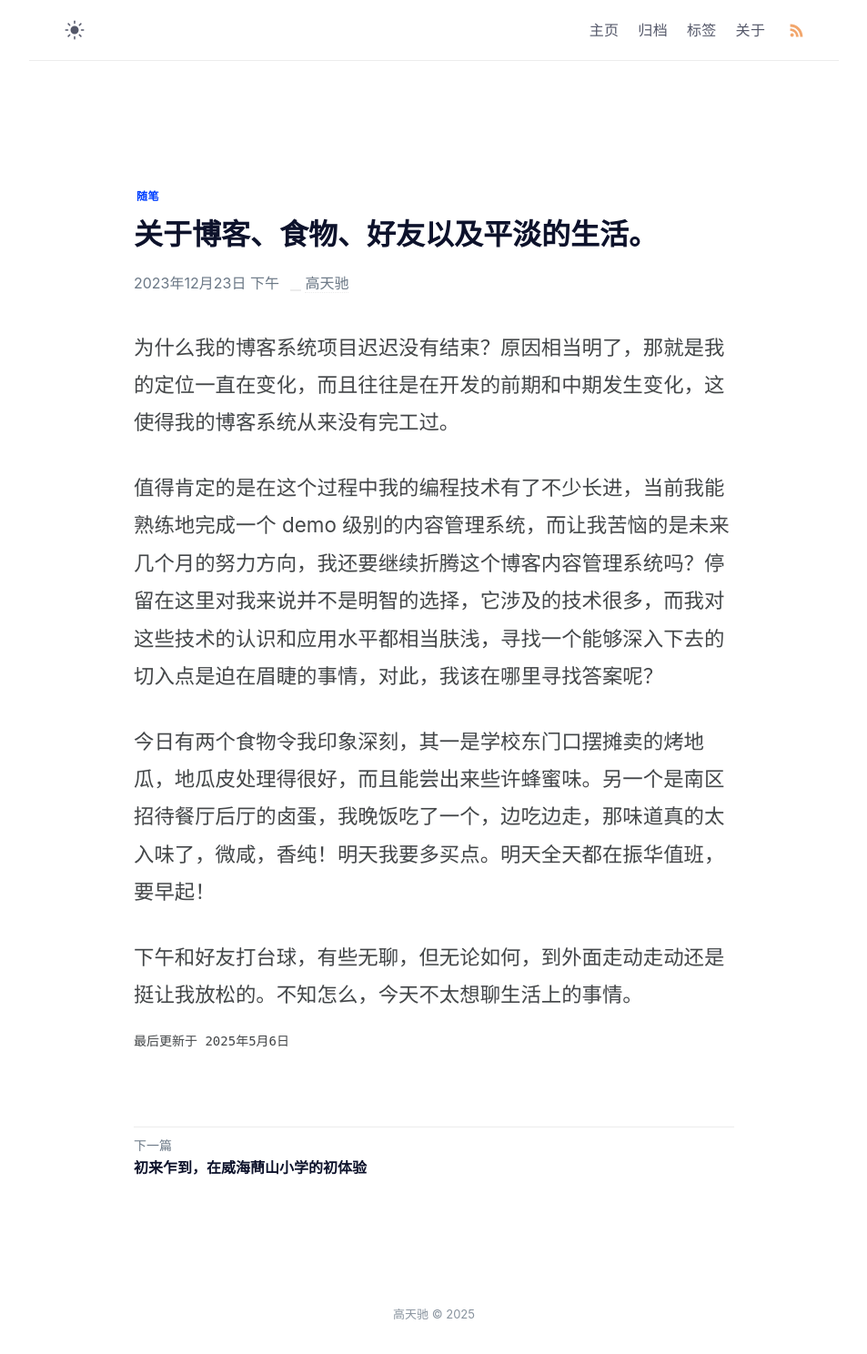
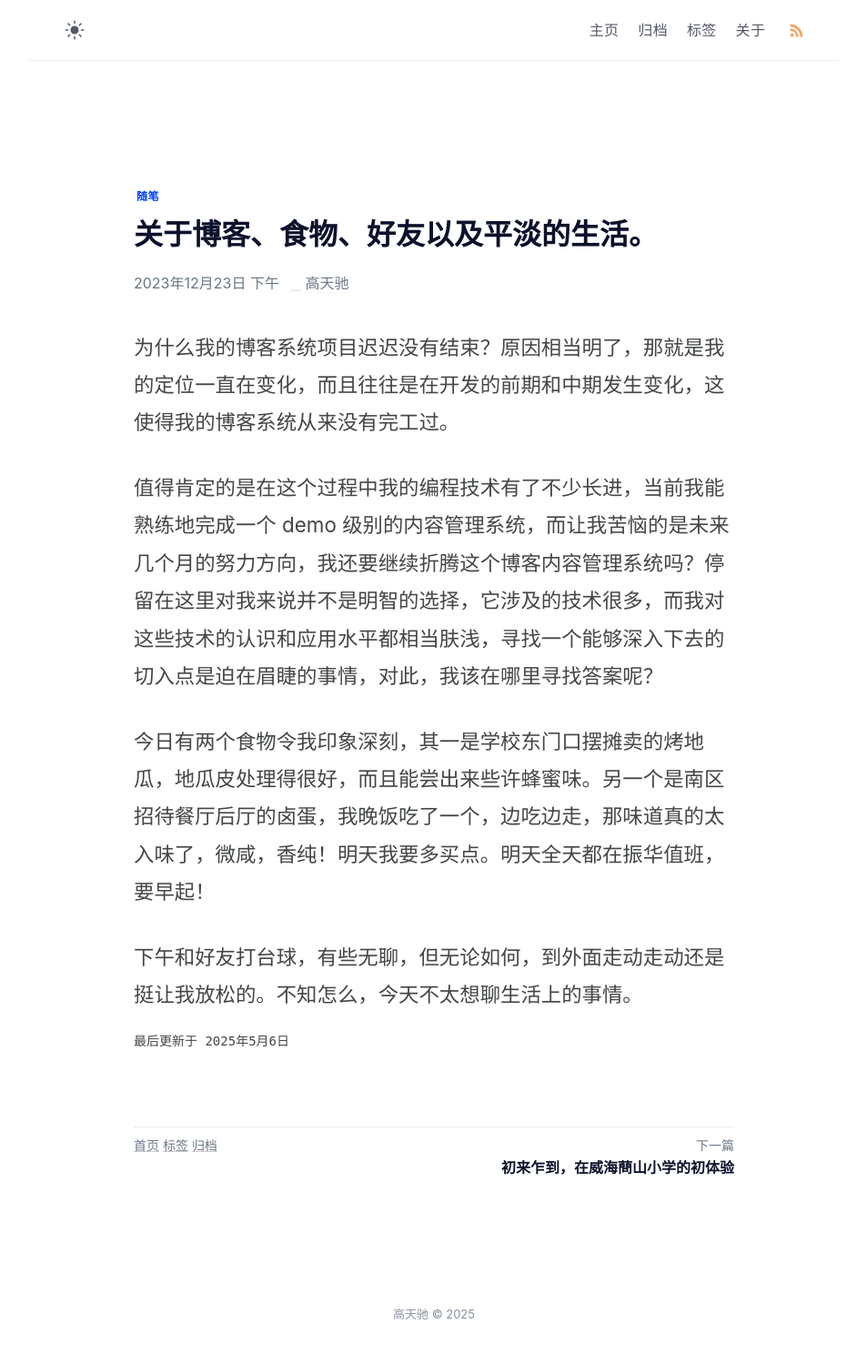
Before and after one commit to gaotianchi/gaotianchi.github.io, a Jekyll site: the page built from _posts/2023-12-23-random-thoughts-on-blogs-food-and-friends.md, in a window 1280 px wide. Shown: the whole page at 91% size, without its empty margins (163-1116 px from the left). Built offline with Jekyll 4.4.1, drawn with Linux system fonts in a browser that asks for light colours; comment, search, counter and statistics services are not loaded.

Commit message:
refactor: update comments section and navigation links for better usability

```diff
--- a/_includes/comments.html
+++ b/_includes/comments.html
@@ -1,5 +1,5 @@
 <!-- unnecessary file, however you can still use for comment section, e.g disqus -->
-<script
+<!-- <script
   src="https://utteranc.es/client.js"
   repo="username/reponame"
   issue-term="pathname"
@@ -7,4 +7,22 @@
   theme="github-light"
   crossorigin="anonymous"
   async
-></script>
+></script> -->
+<!-- 来必力City版安装代码 -->
+<div id="lv-container" data-id="city" data-uid="MTAyMC82MDYzNy8zNzEwOA==">
+  <script type="text/javascript">
+    (function (d, s) {
+      var j, e = d.getElementsByTagName(s)[0];
+
+      if (typeof LivereTower === 'function') { return; }
+
+      j = d.createElement(s);
+      j.src = 'https://cdn-city.livere.com/js/embed.dist.js';
+      j.async = true;
+
+      e.parentNode.insertBefore(j, e);
+    })(document, 'script');
+  </script>
+  <noscript> 为正常使用来必力评论功能请激活JavaScript</noscript>
+</div>
+<!-- City版安装代码已完成 -->
--- a/_includes/navigation.html
+++ b/_includes/navigation.html
@@ -4,10 +4,30 @@
     <div class="nav-arrow">上一篇</div>
     <span class="post-title">{{ page.previous.title }}</span>
   </a>
-  {% endif %} {% if page.next %}
+  {% else %}
+  <div class="post-nav-item post-nav-prev">
+    <div class="nav-arrow">
+      <a href="{{ site.baseurl }}">首页</a>
+      <a href="/tags/">标签</a>
+      <a href="/archive/">归档</a>
+    </div>
+    <!-- <span class="nav-arrow">这已经是最早的文章了</span> -->
+  </div>
+  {% endif %}
+
+  {% if page.next %}
   <a class="post-nav-item post-nav-next" href="{{ page.next | relative_url }}">
     <div class="nav-arrow">下一篇</div>
     <span class="post-title">{{ page.next.title }}</span>
   </a>
+  {% else %}
+  <div class="post-nav-item post-nav-next">
+    <div class="nav-arrow">
+      <a href="{{ site.baseurl }}">首页</a>
+      <a href="/tags/">标签</a>
+      <a href="/archive/">归档</a>
+    </div>
+    <!-- <span class="nav-arrow">这已经是最近的文章了</span> -->
+  </div>
   {% endif %}
 </nav>
--- a/_layouts/post.html
+++ b/_layouts/post.html
@@ -100,6 +100,7 @@
     {% include navigation.html %}
     {% endif %}
 
+    {% include comments.html %}
     {% include footer.html %}
   </div>
 </body>
```
